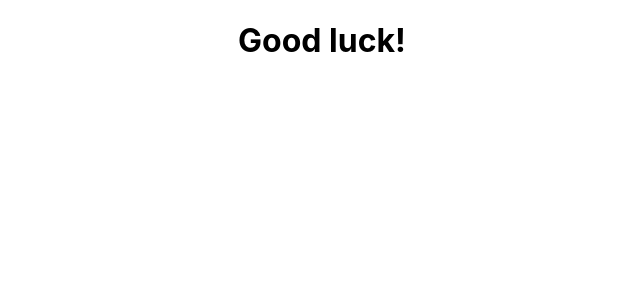
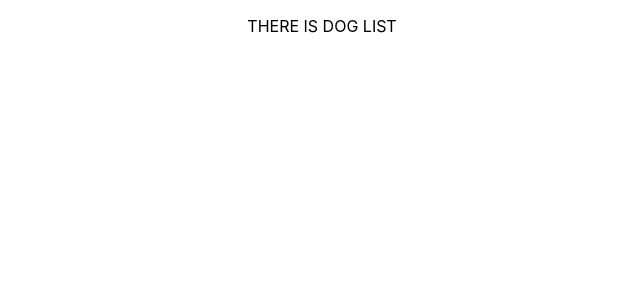
Before and after one commit to elisetvy/react-dogfinder, a React (Create React App) app: page / in a window 1280 px wide. Shown: the top 300 px of the page, without its empty margins (318-958 px from the left). Built offline with nearby package versions, Linux system fonts and the light colour scheme; data requests are answered from the project's data file; the HTML template or start-up script is replaced by a standard one.

Commit message:
Write function for fetching dogs; create components

```diff
--- a/src/App.js
+++ b/src/App.js
@@ -1,9 +1,10 @@
 import './App.css';
+import DogFinderApp from './DogFinderApp';
 
 function App() {
   return (
     <div className="App">
-      <h1>Good luck!</h1>
+      <DogFinderApp />
     </div>
   );
 }
--- /dev/null
+++ b/src/DogDetails.js
@@ -0,0 +1,5 @@
+function DogDetails() {
+
+}
+
+export default DogDetails;
--- /dev/null
+++ b/src/DogFinderApp.js
@@ -0,0 +1,35 @@
+import { BrowserRouter, Route, Routes } from "react-router-dom";
+import { useState } from "react";
+import Navbar from "./Navbar";
+import DogList from "./DogList";
+import DogDetails from "./DogDetails";
+
+function DogFinderApp() {
+  const [ dogList, setDogList ] = useState("Loading");
+  const [ callGetDogs, setCallGetDogs ] = useState(true);
+
+  async function getDogs() {
+    const resp = await fetch('http://localhost:5001/dogs');
+    const data = await resp.json()
+    setDogList(data);
+  }
+
+  if (callGetDogs === true) {
+    getDogs();
+    setCallGetDogs(false);
+  }
+
+  return (
+    <>
+    <BrowserRouter>
+      <Navbar />
+      <Routes>
+      <Route element= { <DogList dogList={dogList} />} path="/" />
+      <Route element= { <DogDetails />} path="/dogs/:name" />
+      </Routes>
+    </BrowserRouter>
+    </>
+  )
+}
+
+export default DogFinderApp;
--- /dev/null
+++ b/src/DogList.js
@@ -0,0 +1,12 @@
+function DogList({ dogList }) {
+  console.log(dogList)
+  return (
+    <>
+    {dogList === "Loading"
+    ? <p>{dogList}</p>
+    : <p>THERE IS DOG LIST</p>}
+    </>
+  )
+}
+
+export default DogList;
--- /dev/null
+++ b/src/Navbar.js
@@ -0,0 +1,5 @@
+function Navbar() {
+
+}
+
+export default Navbar;
```
Also changed, not shown: 1 other file (tests, documents, lock files or other folders).
